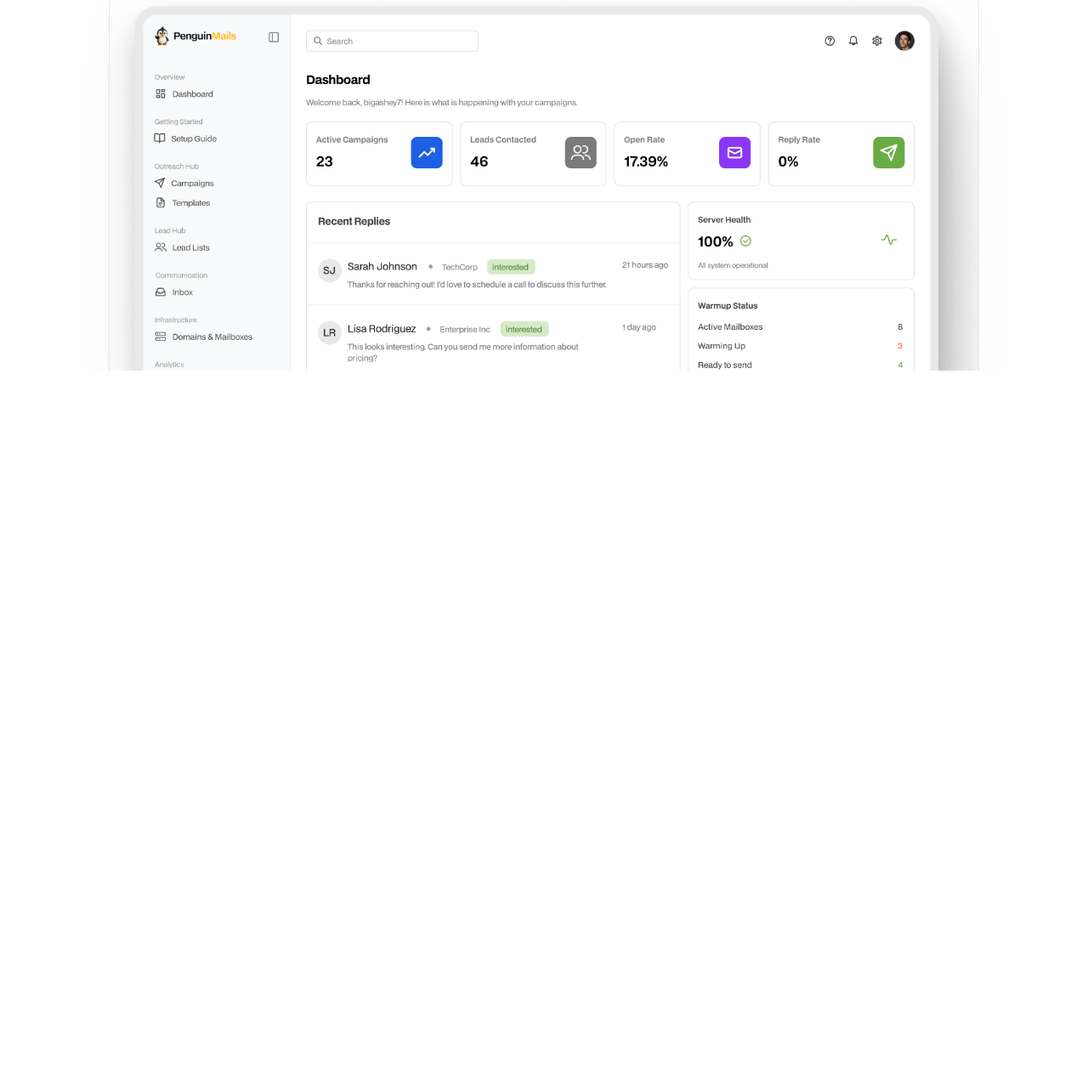
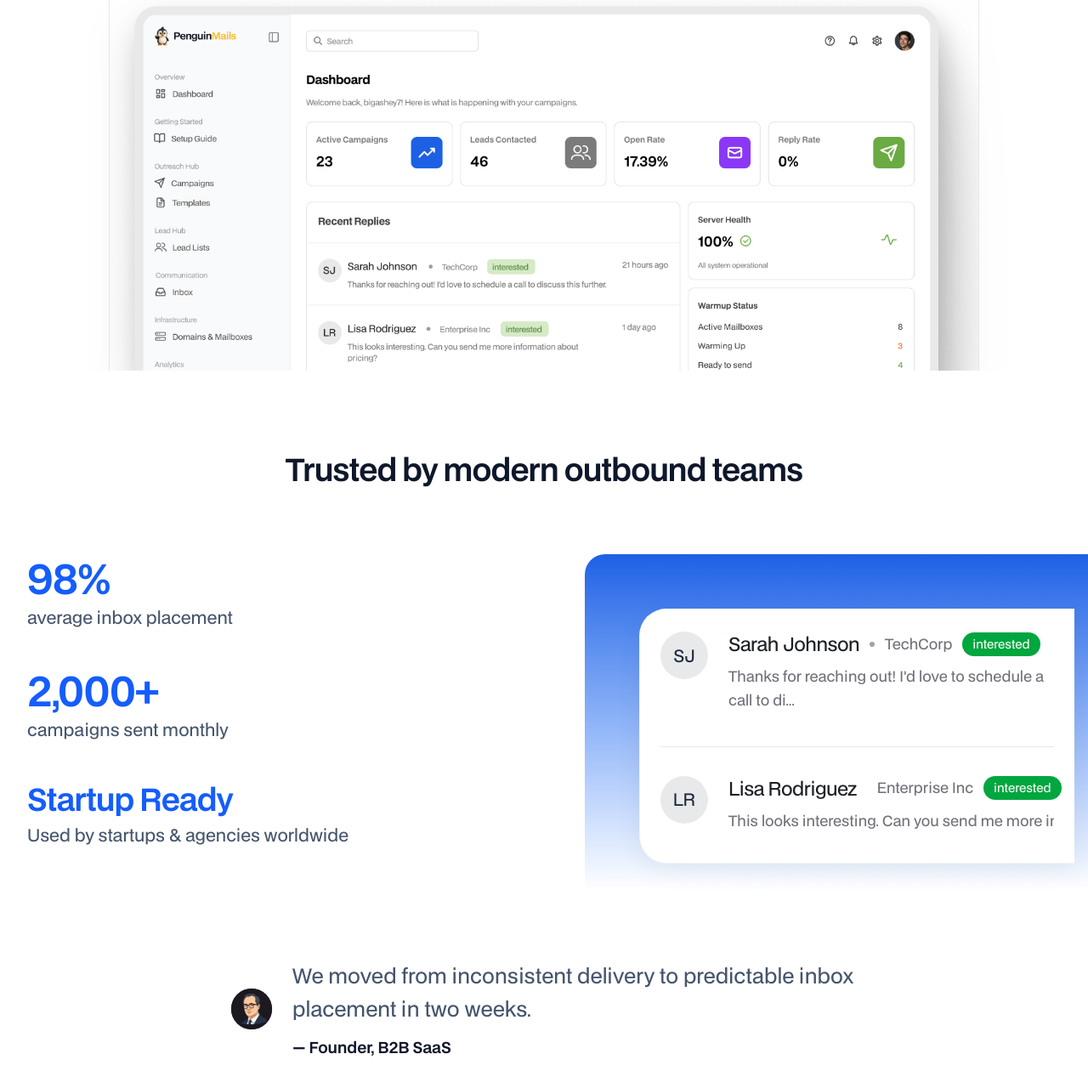
Before and after one commit to penguinmails/landing, an Astro site: page / in a window 1280 px wide. Shown: the part 608-1888 px from the top of the page at 85% size. Before the commit the page ends 1044 px from the top, so only its background shows below. Built offline with nearby package versions, Linux system fonts and the light colour scheme; Astro itself is replaced by a stand-in of ours.

Commit message:
feat: implement social proof section with user testimonials and statistics

```diff
--- /dev/null
+++ b/src/components/pages/home/SocialProofSection.astro
@@ -0,0 +1,145 @@
+---
+import Badge from "@/components/ui/Badge.astro";
+import ProfileImage from "@/assets/user-image.jpg";
+import { Image } from "astro:assets";
+const stats = [
+  {
+    value: "98%",
+    label: "average inbox placement",
+    sizeClass: "text-4xl sm:text-5xl",
+  },
+  {
+    value: "2,000+",
+    label: "campaigns sent monthly",
+    sizeClass: "text-4xl sm:text-5xl",
+  },
+  {
+    value: "Startup Ready",
+    label: "Used by startups & agencies worldwide",
+    sizeClass: "text-3xl sm:text-4xl",
+  },
+];
+
+const messages = [
+  {
+    initials: "SJ",
+    name: "Sarah Johnson",
+    company: "TechCorp",
+    tag: "interested",
+    body: "Thanks for reaching out! I'd love to schedule a call to di...",
+    bodyClass: "truncate sm:whitespace-normal sm:line-clamp-2",
+  },
+  {
+    initials: "LR",
+    name: "Lisa Rodriguez",
+    company: "Enterprise Inc",
+    tag: "interested",
+    body: "This looks interesting. Can you send me more informat... pricing?",
+    bodyClass: "line-clamp-2",
+  },
+];
+---
+
+<section class="py-24 bg-white relative overflow-hidden">
+  <div class="max-w-7xl mx-auto px-4 sm:px-6 lg:px-8">
+    <h2
+      class="text-3xl font-bold text-center text-slate-900 tracking-tight sm:text-4xl mb-20"
+    >
+      Trusted by modern outbound teams
+    </h2>
+
+    <div class="grid grid-cols-1 lg:grid-cols-2 gap-16 lg:gap-24 items-center">
+      <!-- Left Column: Stats -->
+      <div class="space-y-12">
+        {
+          stats.map((stat) => (
+            <div>
+              <div
+                class={`${stat.sizeClass} font-bold text-blue-600 tracking-tight mb-2`}
+              >
+                {stat.value}
+              </div>
+              <div class="text-xl text-slate-600">{stat.label}</div>
+            </div>
+          ))
+        }
+      </div>
+
+      <!-- Right Column: UI Mockup -->
+      <div
+        class="relative w-full max-w-lg md:max-w-xl mx-auto lg:max-w-none pt-8 pl-8 sm:pt-12 sm:pl-12"
+      >
+        <!-- Background Blue Shape -->
+        <div
+          class="absolute top-0 -right-12 -bottom-12 left-0 bg-linear-to-b from-primary to-white rounded-tl-3xl sm:rounded-tl- overflow-hidden"
+        >
+        </div>
+
+        <!-- White Interface Card -->
+        <div
+          class="relative whitespace-nowrap bg-white rounded-tl-3xl rounded-bl-3xl sm:rounded-tl-4xl sm:rounded-bl-4xl shadow-[0_8px_30px_rgb(0,0,0,0.06)] p-6 flex flex-col gap-8 h-full min-h-75 border border-slate-100 border-r-0 transform translate-x-2 translate-y-2 sm:translate-x-4 sm:translate-y-4"
+        >
+          {
+            messages.map((message, index) => (
+              <>
+                <div class="flex gap-4 sm:gap-6 items-start">
+                  <div class="w-12 h-12 sm:w-14 sm:h-14 rounded-full bg-[#e8e9ea] flex items-center justify-center text-lg sm:text-[20px] font-medium text-slate-800 shrink-0 mt-0.5">
+                    {message.initials}
+                  </div>
+                  <div class="flex-1 min-w-0 pb-2">
+                    <div class="flex  items-center gap-2 sm:gap-3 mb-2">
+                      <span class="text-[20px] sm:text-[22px] tracking-tight font-medium text-[#1c1f24]">
+                        {message.name}
+                      </span>
+                      <span class="w-1.5 h-1.5 rounded-full bg-[#9ca3af]" />
+                      <span class="text-[16px] sm:text-[17px] text-[#71717a]">
+                        {message.company}
+                      </span>
+                      <Badge variant={"success"}>{message.tag}</Badge>
+                    </div>
+                    <p
+                      class={`text-[#71717a] text-[16px] sm:text-[17px] leading-relaxed ${message.bodyClass}`}
+                    >
+                      {message.body}
+                    </p>
+                  </div>
+                </div>
+
+                {index !== messages.length - 1 && (
+                  <hr class="border-gray-200" />
+                )}
+              </>
+            ))
+          }
+        </div>
+      </div>
+    </div>
+
+    <!-- Bottom Testimonial -->
+    <div class="relative mt-32 max-w-3xl mx-auto pl-4 border-l-0 sm:border-l-0">
+      <div class="flex items-start sm:items-center justify-center gap-6">
+        <div
+          class="w-12 h-12 rounded-full bg-slate-900 shrink-0 flex items-center justify-center text-white text-xl font-bold overflow-hidden shadow-sm"
+        >
+          <Image
+            src={ProfileImage}
+            alt="User Profile Image"
+            class="w-full h-full object-cover"
+            loading={"eager"}
+          />
+        </div>
+        <div>
+          <p
+            class="text-xl sm:text-2xl text-slate-600 font-medium leading-relaxed mb-3"
+          >
+            We moved from inconsistent delivery to predictable inbox placement
+            in two weeks.
+          </p>
+          <div class="font-bold text-slate-900 text-lg">
+            — Founder, B2B SaaS
+          </div>
+        </div>
+      </div>
+    </div>
+  </div>
+</section>
--- /dev/null
+++ b/src/components/ui/Badge.astro
@@ -0,0 +1,19 @@
+---
+interface Props {
+  variant?: "primary" | "secondary" | "success" | "error" | "warning";
+}
+const { variant = "primary" } = Astro.props;
+const variantClasses = {
+  primary: "bg-blue-600 text-white",
+  secondary: "bg-gray-600 text-white",
+  success: "bg-green-600 text-white",
+  error: "bg-red-600 text-white",
+  warning: "bg-yellow-500 text-white",
+};
+const baseClasses =
+  "inline-flex items-center px-3 py-1 rounded-full text-sm font-medium";
+---
+
+<span class={`${baseClasses} ${variantClasses[variant]}`}>
+  <slot />
+</span>
--- a/src/pages/index.astro
+++ b/src/pages/index.astro
@@ -1,8 +1,10 @@
 ---
 import HeroSection from "@/components/pages/home/HeroSection.astro";
+import SocialProofSection from "@/components/pages/home/SocialProofSection.astro";
 import Layout from "../layouts/Layout.astro";
 ---
 
-<Layout >
+<Layout>
   <HeroSection />
+  <SocialProofSection />
 </Layout>
```
Also changed, not shown: src/assets/user-image.jpg (added).
